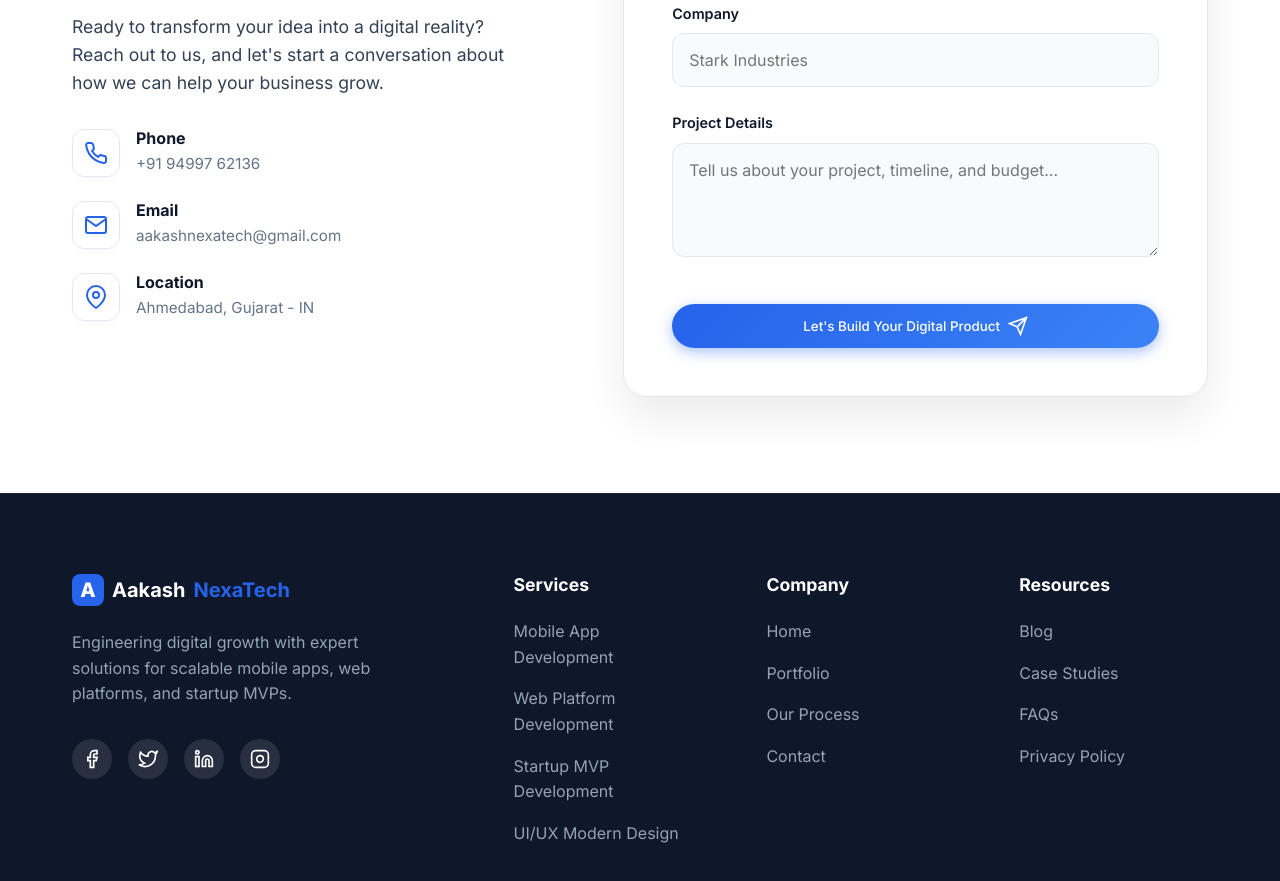
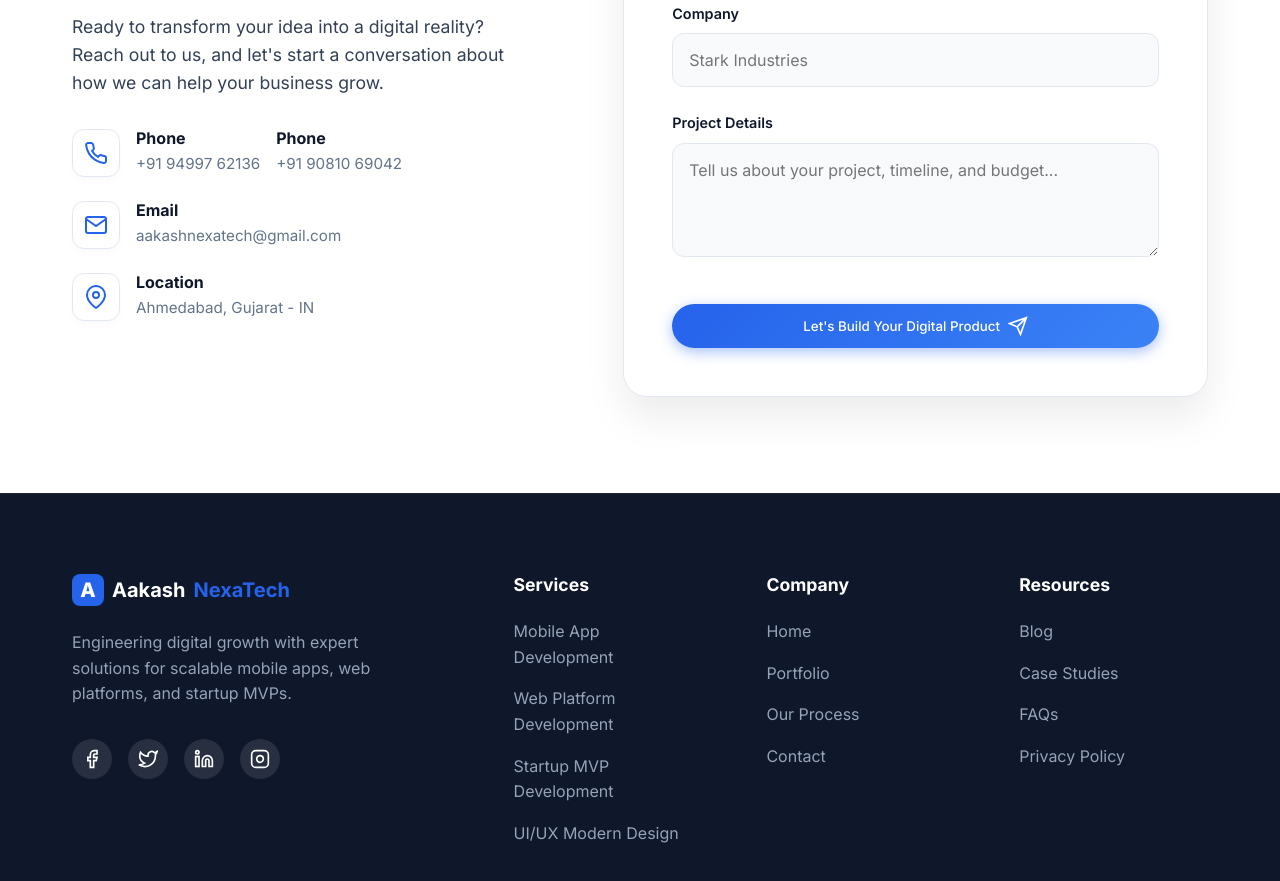
Before and after one commit to AakashNexaTech/Aakash-NexaTech, a React (Vite) app: page / in a window 1280 px wide. Shown: the part 2980-3861 px from the top of the page. Built offline with nearby package versions, Linux system fonts and the light colour scheme; no server answers.

Commit message:
feat: add Contact component with Firebase Firestore integration for form submissions

```diff
--- a/src/components/Contact.jsx
+++ b/src/components/Contact.jsx
@@ -55,6 +55,10 @@ const Contact = () => {
                             <div>
                                 <h4>Phone</h4>
                                 <p>+91 94997 62136</p>
+                            </div>
+                                <div>
+                                <h4>Phone</h4>
+                                <p>+91 90810 69042</p>
                             </div>
                         </div>
 
```
